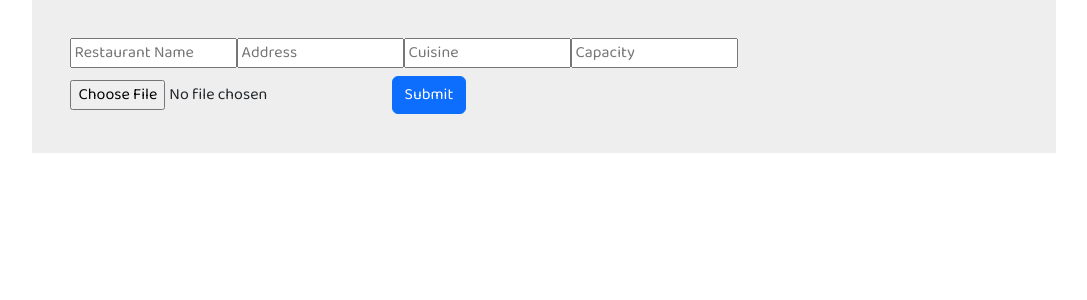
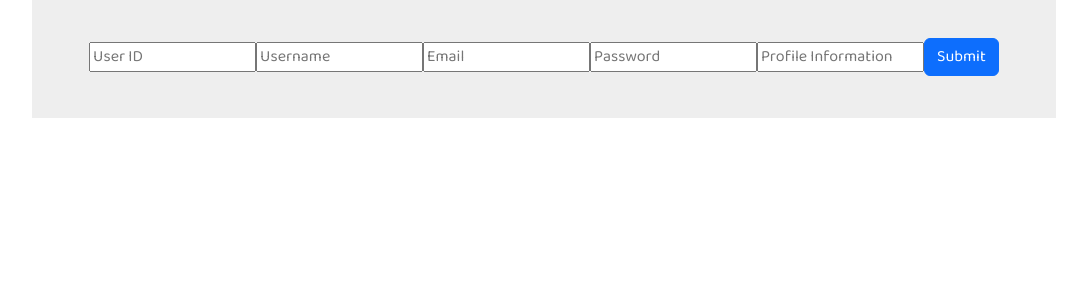
Before and after one commit to alexross1787/Pley-App, a React (Create React App) app: page /newUser in a window 1280 px wide. Shown: the top 300 px of the page, without its empty margins (96-1183 px from the left). Built offline with nearby package versions, Linux system fonts and the light colour scheme.

Commit message:
Completed basics of user and review forms

```diff
--- a/src/App.js
+++ b/src/App.js
@@ -7,6 +7,8 @@ import Reviews from './views/reviews';
 import { Route, BrowserRouter as Router } from 'react-router-dom';
 import { Routes } from 'react-router-dom';
 import RestaurantForm from './components/forms/restaurant_form';
+import ReviewForm from './components/forms/review_form';
+import UserForm from './components/forms/user _form';
 
 export default function App() {
   return (
@@ -14,8 +16,8 @@ export default function App() {
       <Routes>
         <Route exact path="/" element={<Home />} />
         <Route exact path="/newRestaurant" element={<RestaurantForm></RestaurantForm>} />
-        <Route exact path="/newUser" element={<RestaurantForm></RestaurantForm>} />
-        <Route exact path="/newReview" element={<RestaurantForm></RestaurantForm>} />
+        <Route exact path="/newUser" element={<UserForm></UserForm>} />
+        <Route exact path="/newReview" element={<ReviewForm></ReviewForm>} />
       </Routes>
     </Router>
   );
--- a/src/components/forms/review_form.js
+++ b/src/components/forms/review_form.js
@@ -6,17 +6,18 @@ export default function ReviewForm() {
     const [restaurantId, setRestaurantId] = useState('');
     const [review, setReview] = useState('');
     const [rating, setRating] = useState('');
+
     const handleSubmit = () => {
-        dispatchEvent(createNewRestaurant()).then((id) =>{
+        dispatchEvent(createNewReview()).then((id) =>{
             {userId, restaurantId, review, rating}
         })
     }
     return (
         <div class="container">
-        <form id="userForm" onSubmit={(e) => e.preventDefault()}>
-            <input value={userId} onChange={(e) => setUserId(e.target.value)} type="text" placeholder="User ID" class="form-label" id="userId" required></input>
+        <form id="reviewForm" onSubmit={(e) => e.preventDefault()}>
+            <input value={userId} onChange={(e) => setUserId(e.target.value)} type="number" placeholder="User ID Number" class="form-label" id="userId" required></input>
 
-            <input value={restaurantId} onChange={(e) => setRestaurantId(e.target.value)} type="text" placeholder="Restaurant Number" class="form-label" id="restaurantId" required></input>
+            <input value={restaurantId} onChange={(e) => setRestaurantId(e.target.value)} type="number" placeholder="Restaurant Number" class="form-label" id="restaurantId" required></input>
 
             <input value={review} onChange={(e) => setReview(e.target.value)} type="text" placeholder="Insert Review Here" class="form-label" id="review" required></input>
 
--- a/src/components/forms/user _form.js
+++ b/src/components/forms/user _form.js
@@ -1,26 +1,30 @@
 import { useState } from "react";
-import { createNewRestaurant } from "../../store/restaurant";
+import { createNewUser } from "../../store/user";
 
-export default function RestaurantForm() {
-    const [name, setName] = useState('');
-    const [address, setAddress] = useState('');
-    const [cuisine, setCuisine] = useState('');
-    const [capacity, setCapacity] = useState('');
+export default function UserForm() {
+    const [userId, setUserId] = useState('');
+    const [username, setUsername] = useState('');
+    const [email, setEmail] = useState('');
+    const [password, setPassword] = useState('');
+    const [profileInfo, setProfileInfo] = useState('');
+
     const handleSubmit = () => {
-        dispatchEvent(createNewRestaurant()).then((id) =>{
-            {name, address, cuisine, capacity}
+        dispatchEvent(createNewUser()).then((id) =>{
+            {username, email, password, profileInfo}
         })
     }
     return (
         <div class="container">
-        <form id="restaurantForm" onSubmit={(e) => e.preventDefault()}>
-            <input value={name} onChange={(e) => setName(e.target.value)} type="text" placeholder="Restaurant Name" class="form-label" id="name" required></input>
+        <form id="userForm" onSubmit={(e) => e.preventDefault()}>
+            <input value={userId} onChange={(e) => setUserId(e.target.value)} type="number" placeholder="User ID" class="form-label" id="userId" required></input>
 
-            <input value={address} onChange={(e) => setAddress(e.target.value)} type="text" placeholder="Address" class="form-label" id="address" required></input>
+            <input value={username} onChange={(e) => setUsername(e.target.value)} type="text" placeholder="Username" class="form-label" id="username" required></input>
 
-            <input value={cuisine} onChange={(e) => setCuisine(e.target.value)} type="text" placeholder="Cuisine" class="form-label" id="cuisine" required></input>
+            <input value={email} onChange={(e) => setEmail(e.target.value)} type="text" placeholder="Email" class="form-label" id="email" required></input>
 
-            <input value={capacity} onChange={(e) => setCapacity(e.target.value)} type="number" placeholder="Capacity" class="form-label" id="capacity" required></input>
+            <input value={password} onChange={(e) => setPassword(e.target.value)} type="text" placeholder="Password" class="form-label" id="password" required></input>
+
+            <input value={profileInfo} onChange={(e) => setProfileInfo(e.target.value)} type="text" placeholder="Profile Information" class="form-label" id="profileInfo" required></input>
 
             <button type="submit" class="btn btn-primary">Submit</button>
         </form>
```
